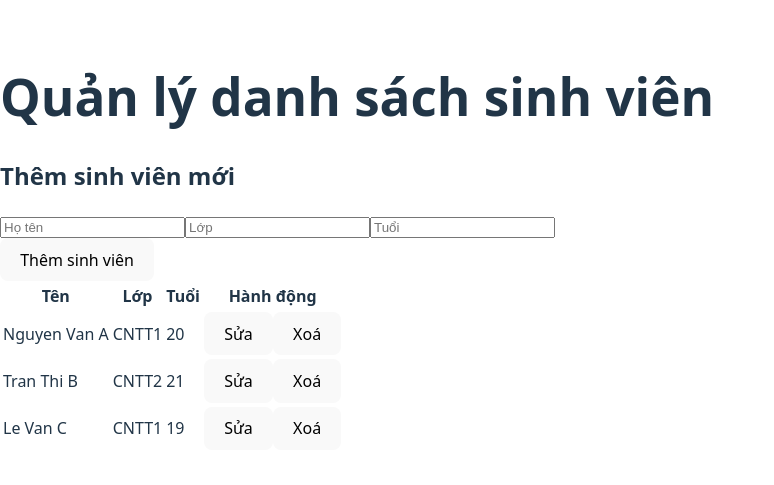
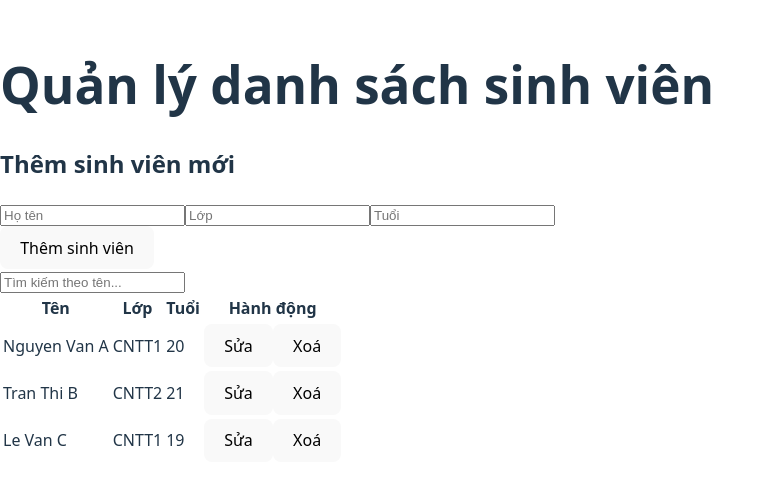
Before and after one commit to phattdang/KiemTraTH09, a React (Vite) app in the folder kiemtrath09/: page / in a window 1280 px wide. Shown: the part 157-642 px from the top of the page, without its empty margins (0-774 px from the left). Built offline with nearby package versions, Linux system fonts and the light colour scheme.

Commit message:
6 feat tim kiem sinh vien theo ten

```diff
--- a/kiemtrath09/src/App.jsx
+++ b/kiemtrath09/src/App.jsx
@@ -22,6 +22,7 @@ function App() {
     class: "",
     age: "",
   });
+  const [searchTerm, setSearchTerm] = useState(""); // Trạng thái cho tìm kiếm
 
   const handleInputChange = (e) => {
     const { name, value } = e.target;
@@ -97,6 +98,11 @@ function App() {
     setCurrentStudent(null);
   };
 
+  // Lọc sinh viên theo tên
+  const filteredStudents = students.filter((student) =>
+    student.name.toLowerCase().includes(searchTerm.toLowerCase())
+  );
+
   return (
     <div className="p-6 max-w-5xl mx-auto">
       <h1 className="text-2xl font-bold mb-6">Quản lý danh sách sinh viên</h1>
@@ -138,6 +144,17 @@ function App() {
         </button>
       </div>
 
+      {/* Thanh tìm kiếm */}
+      <div className="mb-6">
+        <input
+          type="text"
+          value={searchTerm}
+          onChange={(e) => setSearchTerm(e.target.value)}
+          placeholder="Tìm kiếm theo tên..."
+          className="w-full border border-gray-300 rounded px-3 py-2 text-sm focus:outline-none focus:ring-2 focus:ring-blue-600"
+        />
+      </div>
+
       {/* Thông báo thành công */}
       {successMessage && (
         <div className="mb-6 p-4 bg-green-100 text-green-700 rounded-lg text-sm shadow z-10">
@@ -157,7 +174,7 @@ function App() {
             </tr>
           </thead>
           <tbody>
-            {students.map((student) => (
+            {filteredStudents.map((student) => (
               <tr key={student.id} className="border-t hover:bg-gray-50">
                 <td className="px-4 py-3">{student.name}</td>
                 <td className="px-4 py-3">{student.class}</td>
```
Also changed, not shown: 1 other file (tests, documents, lock files or other folders).
